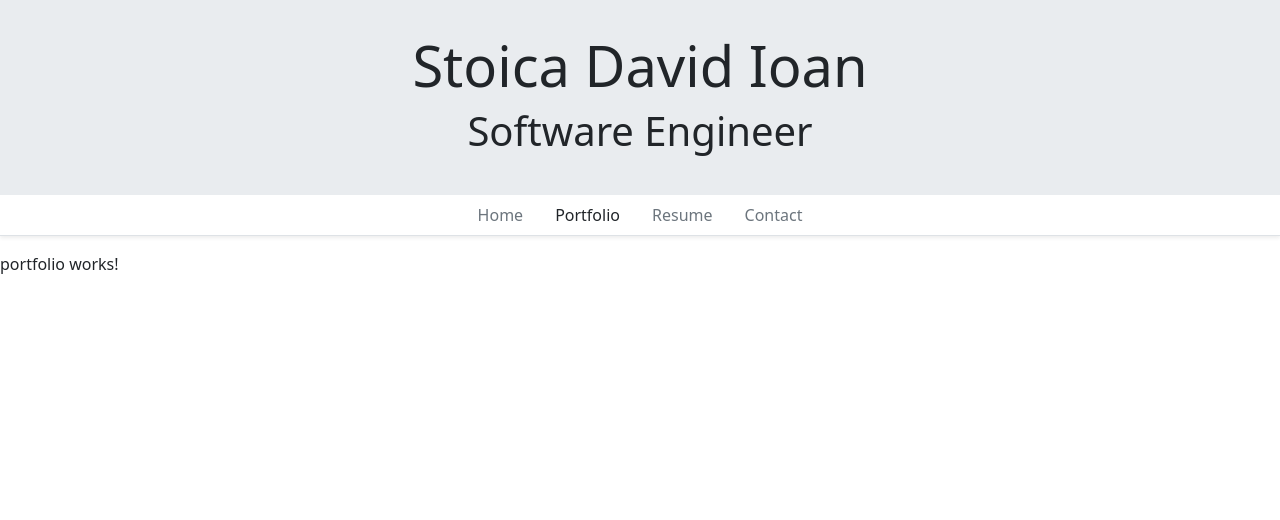
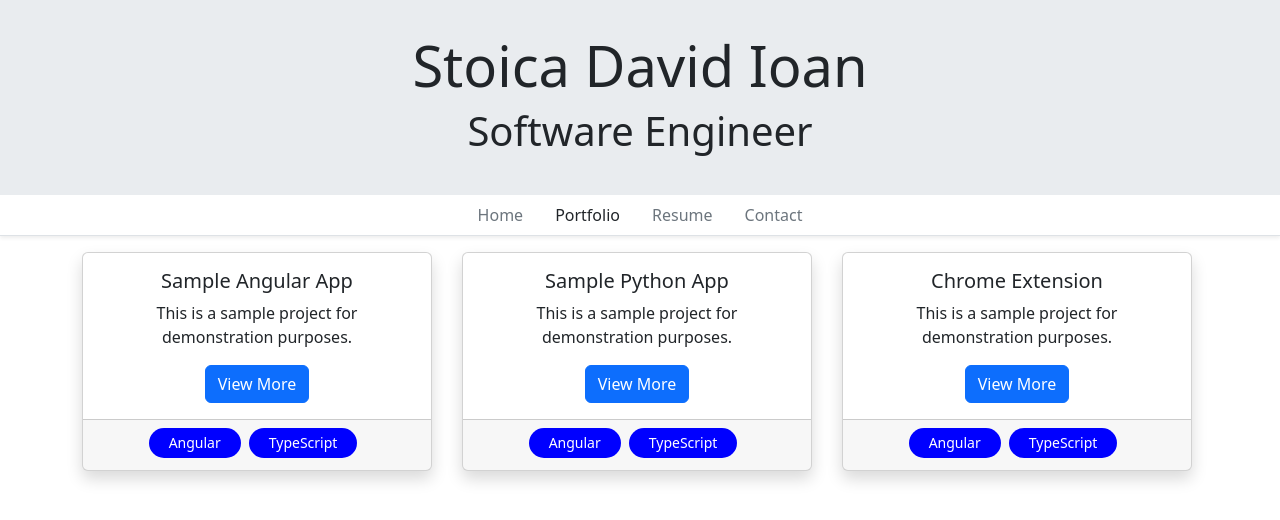
Before and after one commit to Stoica-David/PortfolioWebsite, an Angular app: page /portfolio in a window 1280 px wide. Shown: the top 520 px of the page. Built offline with nearby package versions, Linux system fonts and the light colour scheme.

Commit message:
Added cards for projects in the Portfolio section.

```diff
--- a/src/app/app.module.ts
+++ b/src/app/app.module.ts
@@ -10,6 +10,7 @@
 import { PortfolioComponent } from './portfolio/portfolio.component';
 import { ResumeComponent } from './resume/resume.component';
 import { ContactComponent } from './contact/contact.component';
+import { ProjectCardComponent } from './project-card/project-card.component';
 
 @NgModule({
   declarations: [
@@ -19,7 +20,8 @@
     HomeComponent,
     PortfolioComponent,
     ResumeComponent,
-    ContactComponent
+    ContactComponent,
+    ProjectCardComponent
   ],
   imports: [
     BrowserModule,
--- a/src/app/portfolio/portfolio.component.html
+++ b/src/app/portfolio/portfolio.component.html
@@ -1 +1,13 @@
-<p>portfolio works!</p>
+<div class="container">
+    <div class="row">
+        <div class="col-lg4 col-md-6 mb-4" style="max-width: 380px; min-width: 380px;">
+            <app-project-card [projectName]="'Sample Angular App'"></app-project-card>
+        </div>
+        <div class="col-lg4 col-md-6 mb-4" style="max-width: 380px; min-width: 380px;">
+            <app-project-card [projectName]="'Sample Python App'"></app-project-card>
+        </div>
+        <div class="col-lg4 col-md-6 mb-4" style="max-width: 380px; min-width: 380px;">
+            <app-project-card [projectName]="'Chrome Extension'"></app-project-card>
+        </div>
+    </div>
+</div>
--- /dev/null
+++ b/src/app/project-card/project-card.component.css
@@ -0,0 +1,10 @@
+.tag {
+    padding: 0 20px;
+    height: 30px;
+    width: fit-content;
+    font-size: 14px;
+    line-height: 30px;
+    border-radius: 25px;
+    background-color: blue;
+    color: white;
+}
--- /dev/null
+++ b/src/app/project-card/project-card.component.html
@@ -0,0 +1,14 @@
+<div class="card shadow text-center" style="max-width: 350px; min-width: 350px;">
+    <div class="card-body">
+        <h5 class="card-title">{{projectName}}</h5>
+        <p class="card-text">This is a sample project for demonstration purposes.</p>
+        <button class="btn btn-primary">View More</button>
+    </div>
+
+    <div class="card-footer">
+        <div class="d-flex flex-wrap justify-content-center">
+            <div class="tag me-2 mb-1">Angular</div>
+            <div class="tag me-2 mb-1">TypeScript</div>
+        </div>
+    </div>
+</div>
```
Also changed, not shown: src/app/project-card/project-card.component.ts (added, +10 -0 lines).
